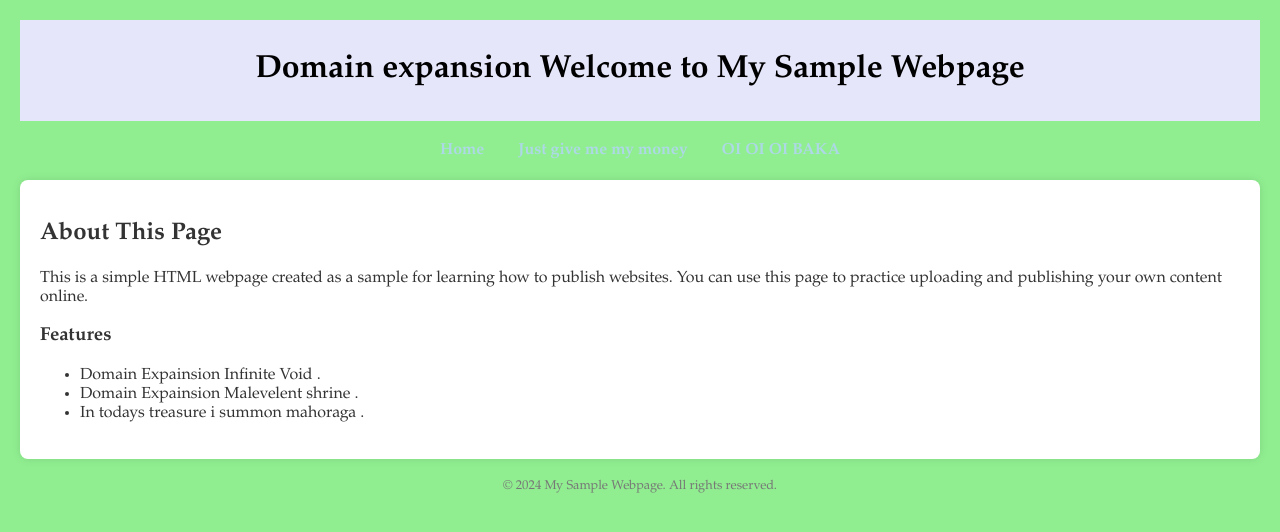
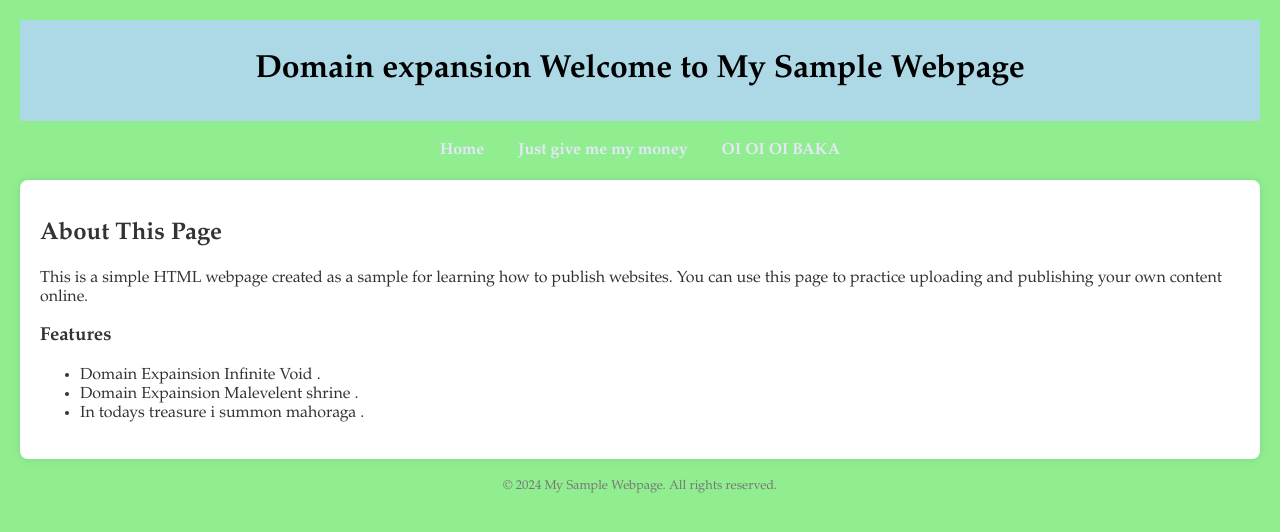
Before and after one commit to dainielfrayre/Dainiel-Frayre, a plain HTML site: page index.html in a window 1280 px wide. Drawn offline with Linux system fonts and the light colour scheme.

Commit message:
Update index.html

```diff
--- a/index.html
+++ b/index.html
@@ -15,7 +15,7 @@
         }
 
         header {
-            background-color: #E6E6FA;
+            background-color: #ADD8E6;
             color: black;
             padding: 10px 0;
             text-align: center;
@@ -28,7 +28,7 @@
 
         nav a {
             text-decoration: none;
-            color: #ADD8E6;
+            color: #E6E6FA;
             margin: 0 15px;
             font-weight: bold;
         }
```
